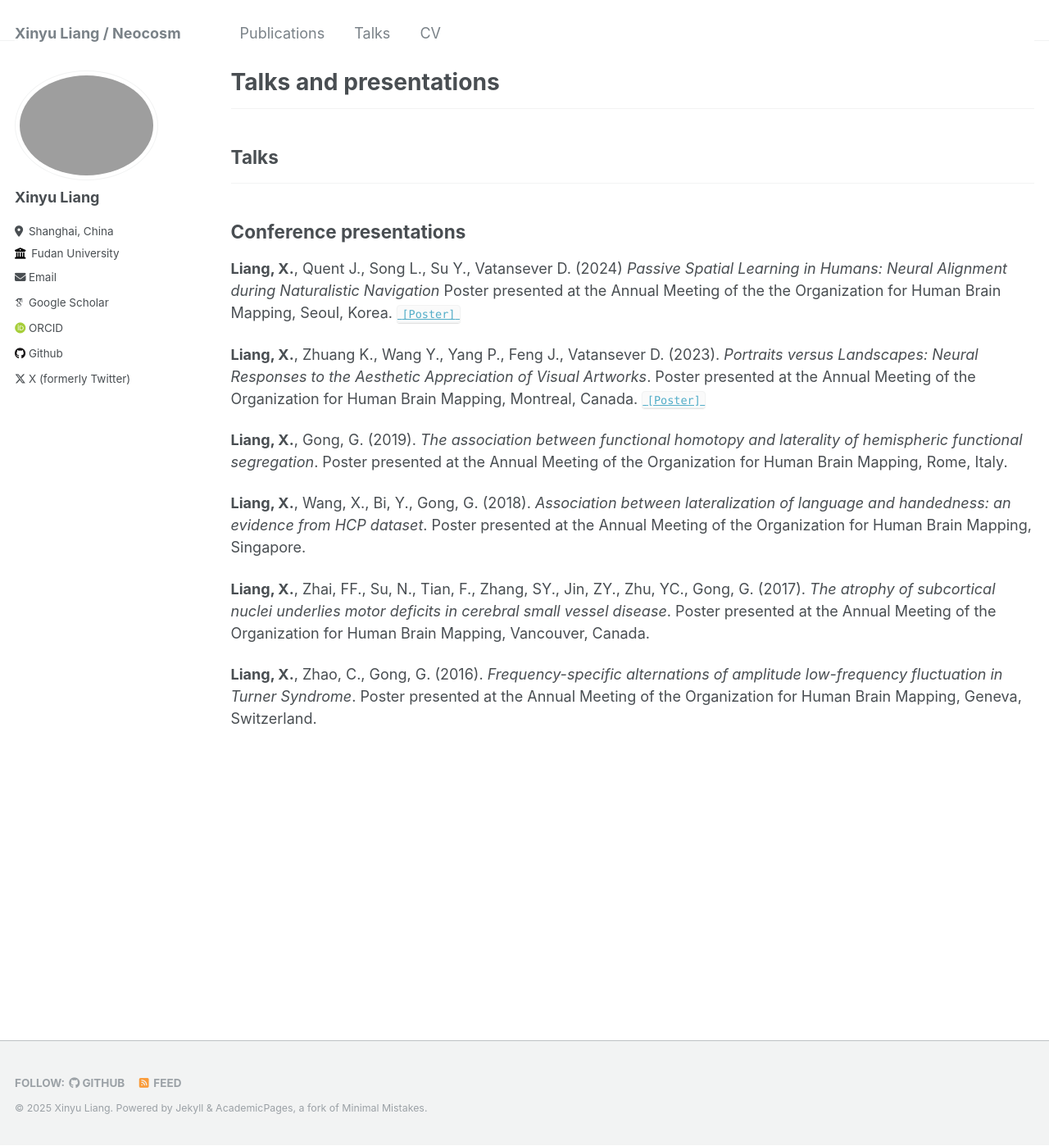
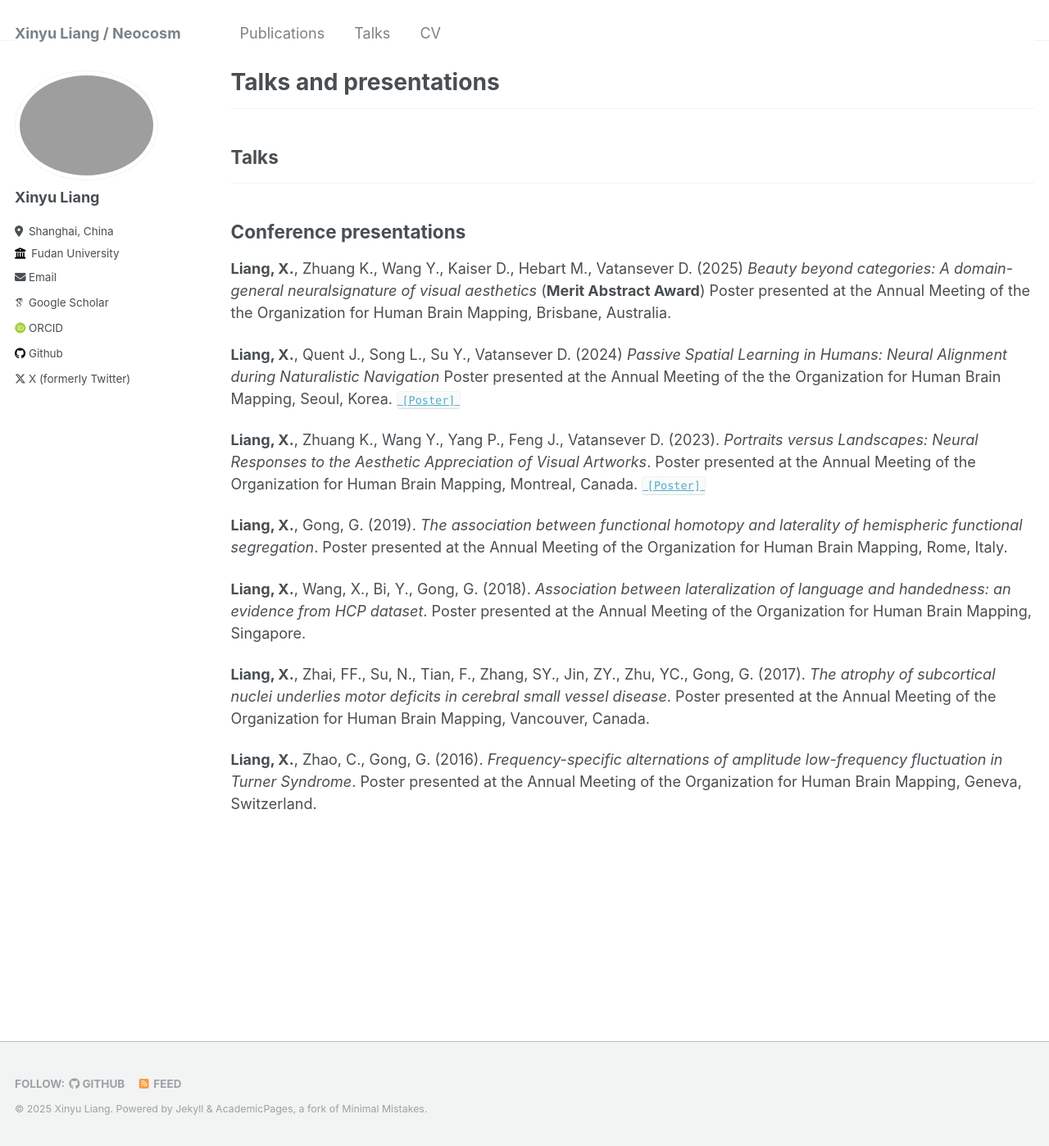
Before and after one commit to liang-xinyu/liang-xinyu.github.io, a Jekyll site: the page built from _pages/talks.md, in a window 1280 px wide and 1398 px high. Shown: the whole window at 82% size. Built offline with Jekyll 4.4.1, drawn with Linux system fonts in a browser that asks for light colours; some web fonts are replaced.

Commit message:
Update talks.md

```diff
--- a/_pages/talks.md
+++ b/_pages/talks.md
@@ -13,6 +13,7 @@ author_profile: true
 
 ---
 ## Conference presentations
+**Liang, X.**, Zhuang K., Wang Y., Kaiser D., Hebart M., Vatansever D. (2025) *Beauty beyond categories: A domain-general neuralsignature of visual aesthetics* (**Merit Abstract Award**) Poster presented at the Annual Meeting of the the Organization for Human Brain Mapping, Brisbane, Australia.
 
 **Liang, X.**, Quent J., Song L., Su Y., Vatansever D. (2024) *Passive Spatial Learning in Humans: Neural Alignment during Naturalistic Navigation* Poster presented at the Annual Meeting of the the Organization for Human Brain Mapping, Seoul, Korea. [`[Poster]`](https://liang-xinyu.github.io/files/LXY_OHBM_Poster_2024.pdf)
 
```
